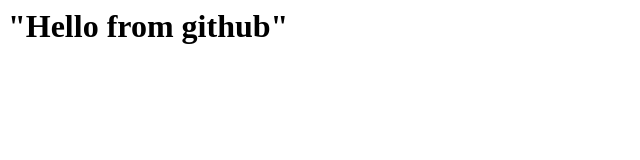
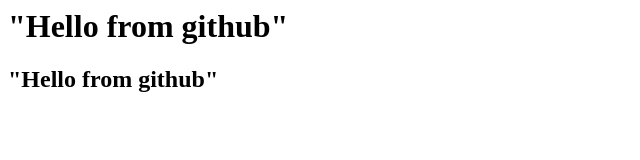
Before and after one commit to dgme-dev/github, a plain HTML site: page index.html in a window 1280 px wide. Shown: the whole page, without its empty margins (0-640 px from the left). Drawn offline with Linux system fonts and the light colour scheme.

Commit message:
Hello heading 2

```diff
--- a/index.html
+++ b/index.html
@@ -5,6 +5,10 @@
     <h1>
         "Hello from github"
     </h1>
+
+    <h2>
+        "Hello from github"
+    </h2>
 </body>
 
     </head>
```
